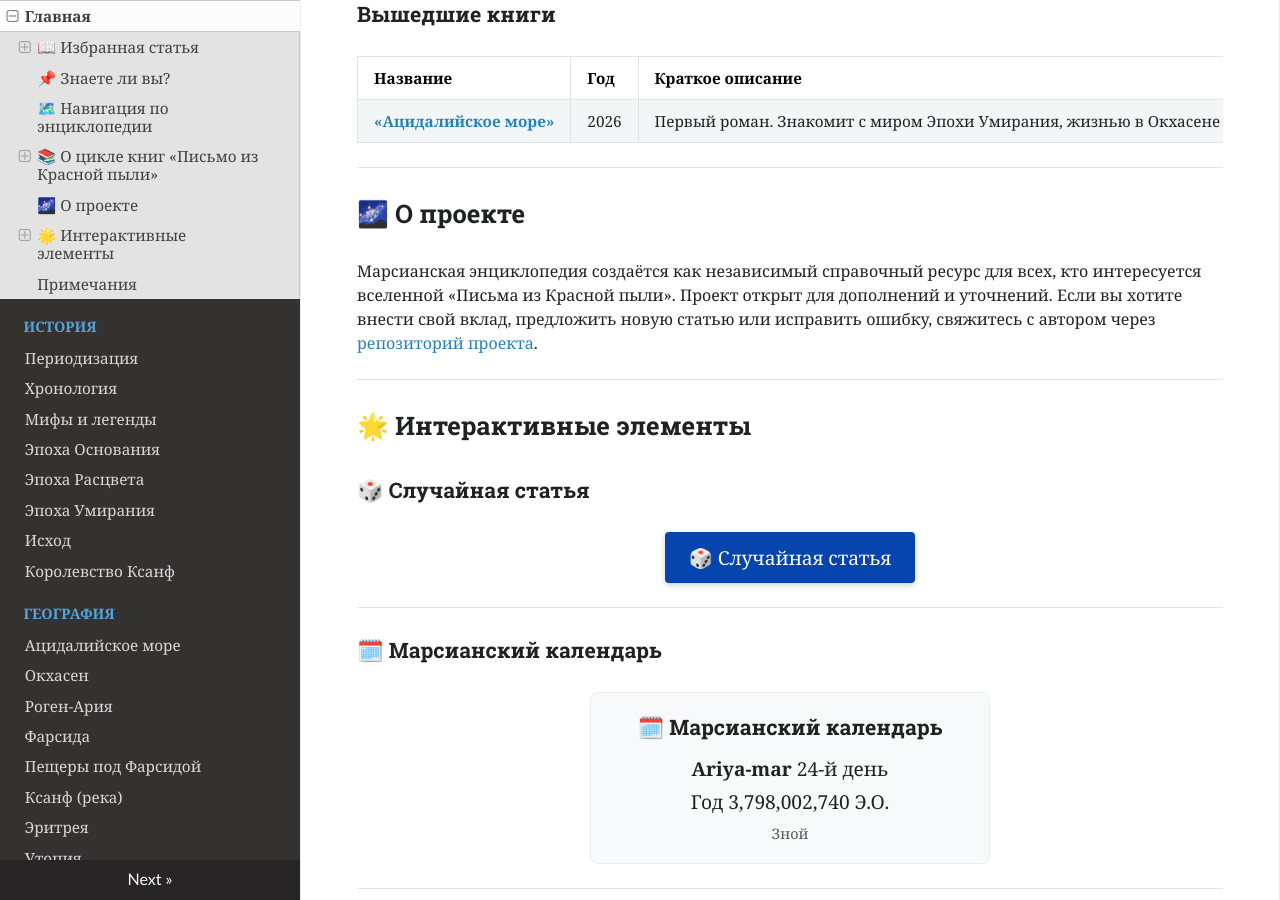
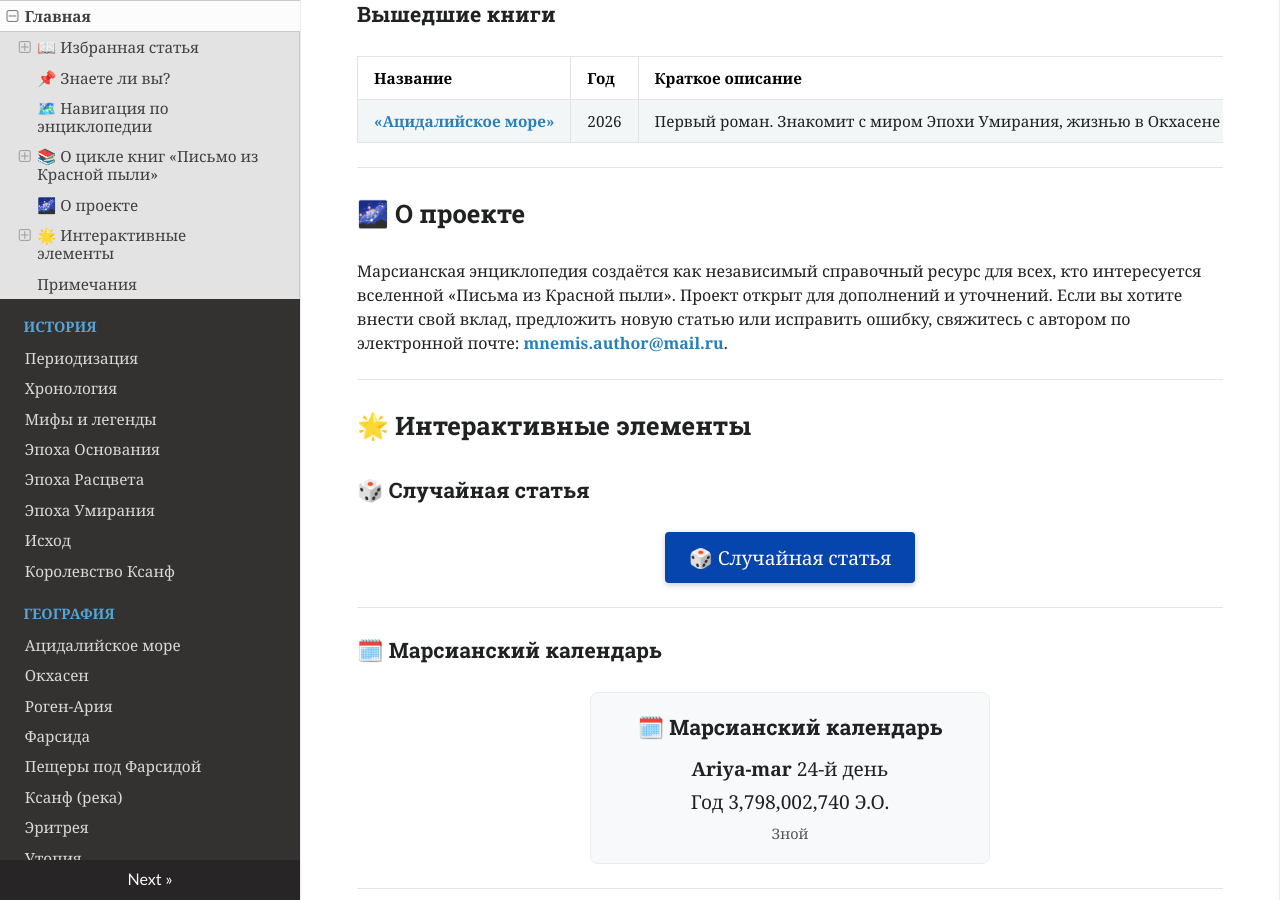
Before and after one commit to ivanhohlov14-bit/mars-encyclopedia, an MkDocs documentation site: the page built from docs/index.md, in a window 1280 px wide and 900 px high, scrolled down 2553 px. Built offline with MkDocs 1.6.1, drawn with Linux system fonts in a browser that asks for light colours; nearby versions of some CDN libraries.

Commit message:
Update index.md

```diff
--- a/docs/index.md
+++ b/docs/index.md
@@ -93,7 +93,7 @@
 
 ## 🌌 О проекте
 
-Марсианская энциклопедия создаётся как независимый справочный ресурс для всех, кто интересуется вселенной «Письма из Красной пыли». Проект открыт для дополнений и уточнений. Если вы хотите внести свой вклад, предложить новую статью или исправить ошибку, свяжитесь с автором через [репозиторий проекта](https://github.com/ivanhohlov14-bit/mars-encyclopedia).
+Марсианская энциклопедия создаётся как независимый справочный ресурс для всех, кто интересуется вселенной «Письма из Красной пыли». Проект открыт для дополнений и уточнений. Если вы хотите внести свой вклад, предложить новую статью или исправить ошибку, свяжитесь с автором по электронной почте: **[mnemis.author@mail.ru](mailto:mnemis.author@mail.ru)**.
 
 ---
 
```
